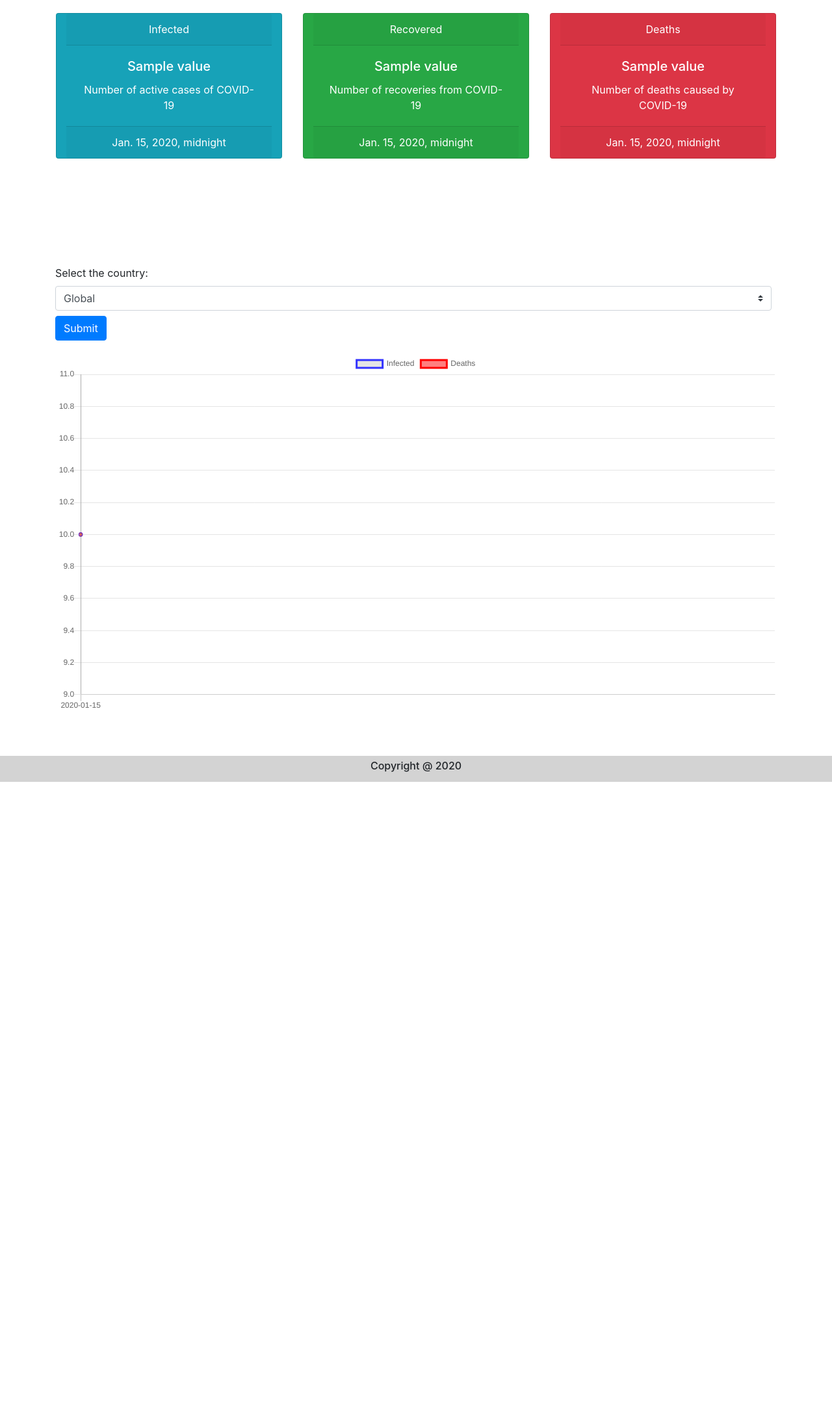
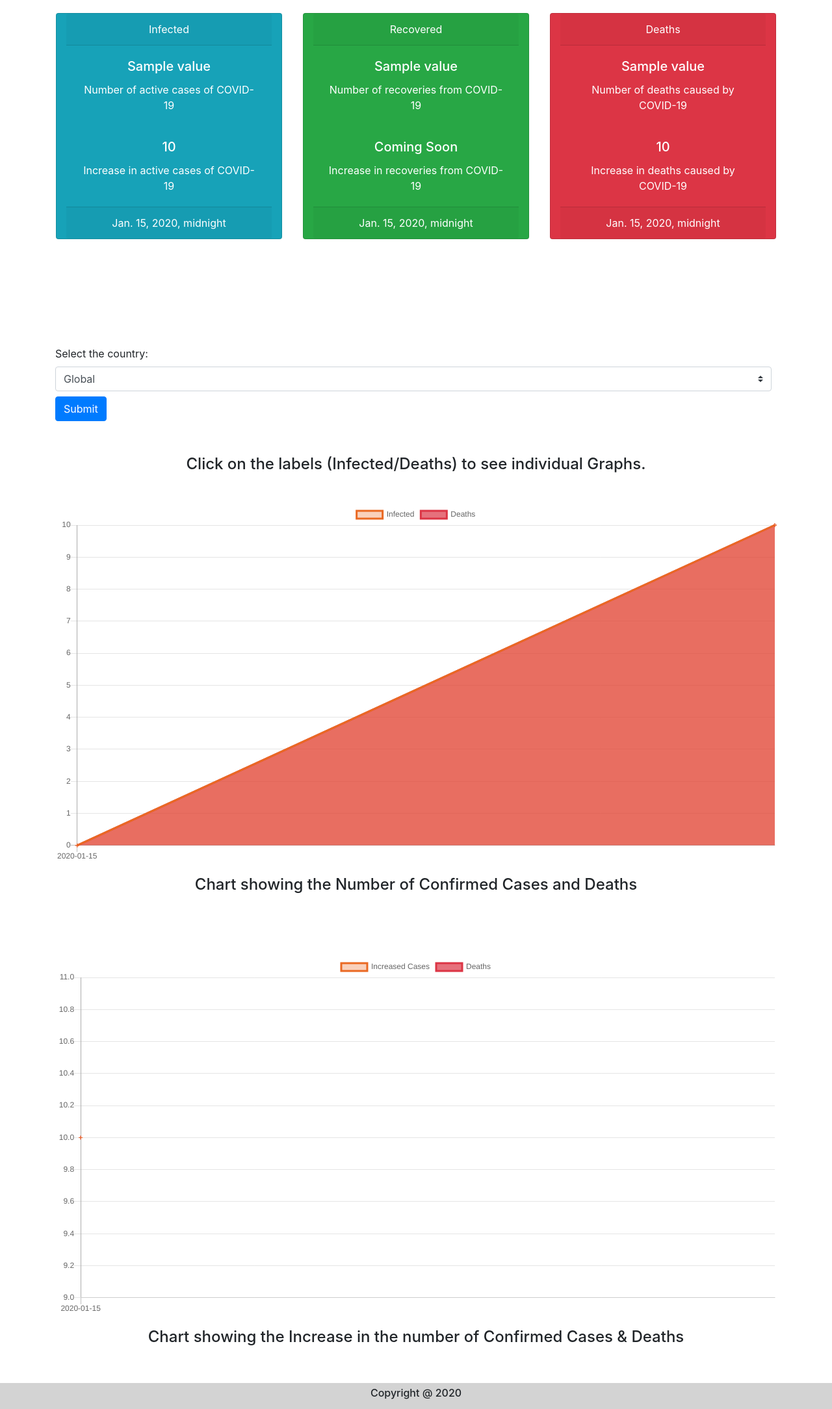
Before and after one commit to rohit3345ks/corona_tracker, a Django app: page / in a window 1280 px wide. Shown: the part 187-2355 px from the top of the page at 65% size. Before the commit the page ends 1390 px from the top, so only its background shows below. Run offline with Django 3.2, Linux system fonts and the light colour scheme; tables that the repository leaves empty hold one stand-in row (values such as "Sample post"); a database or web service that is not in the repository returns one stand-in record (values such as "Sample title"); data that the repository does not hold is empty; some libraries are stand-ins or nearby versions.

Commit message:
Added Increase Insights and Changes since last count

```diff
--- a/app/templates/app/index.html
+++ b/app/templates/app/index.html
@@ -10,6 +10,12 @@
                 <h5 class="card-title">{{confirmedCases}}</h5>
                 <p class="card-text">Number of active cases of COVID-19</p>
             </div>
+            {% if change %}
+            <div class="card-body">
+                <h5 class="card-title">{{confirmed_change}}</h5>
+                <p class="card-text">Increase in active cases of COVID-19</p>
+            </div>
+            {% endif %}
             <div class="card-footer text-white">
                 {{lastUpdate}}
             </div>
@@ -22,6 +28,12 @@
                 <h5 class="card-title">{{recoveredCases}}</h5>
                 <p class="card-text">Number of recoveries from COVID-19</p>
             </div>
+            {% if change %}
+            <div class="card-body">
+                <h5 class="card-title">Coming Soon</h5>
+                <p class="card-text">Increase in recoveries from COVID-19</p>
+            </div>
+            {% endif %}
             <div class="card-footer text-white">
                 {{lastUpdate}}
             </div>
@@ -33,8 +45,13 @@
             <div class="card-body">
                 <h5 class="card-title">{{deathCount}}</h5>
                 <p class="card-text">Number of deaths caused by COVID-19</p>
-
             </div>
+            {% if change %}
+            <div class="card-body">
+                <h5 class="card-title">{{death_change}}</h5>
+                <p class="card-text">Increase in deaths caused by COVID-19</p>
+            </div>
+            {% endif %}
             <div class="card-footer text-white">
                 {{lastUpdate}}
             </div>
@@ -66,14 +83,31 @@
     <a href="{% url 'home' %}" style="font-size:1em;" class="my-2 mx-2">Back to Global</a>
 </div>
 {% endif %}
+<br><br>
+<h4 align='center'>Click on the labels (Infected/Deaths) to see individual Graphs.</h4>
+<br>
+<!-- Chart showing the Infected Cases -->
+
+
 <div class='container my-3'>
         <canvas id="myChart">
 
         </canvas>
 </div>
+<h4 align='center'>Chart showing the Number of Confirmed Cases and Deaths</h4>
+<br><br><br>
+<!-- Chart showing the Increase in Cases -->
+
+<div class='container my-3'>
+        <canvas id="myChart-increase">
+
+        </canvas>
+</div>
+<h4 align='center'>Chart showing the Increase in the number of Confirmed Cases & Deaths</h4>
 <script src="https://cdn.jsdelivr.net/npm/chart.js@2.9.3/dist/Chart.min.js"></script>
 <script>
     var ctx = document.getElementById('myChart').getContext('2d');
+    var ctx2=document.getElementById('myChart-increase').getContext('2d');
     {% if bar %}
         var myBarChart = new Chart(ctx, {
             type: 'bar',
@@ -82,33 +116,54 @@
                 datasets: [{
                     label: 'People',
                     backgroundColor: [
-                        'rgba(0,0,255,0.5)',
-                        'rgba(0,255,0,0.5)',
-                        'rgba(255,0,0,0.5)',
+                        'rgb(23,162,184,0.7)',
+                        'rgb(40,167,69,0.7)',
+                        'rgb(220,53,69,0.7)',
                     ],
                     data: [{{confirmedCases}}, {{recoveredCases}}, {{deathCount}}]
                 }],
             }
         });
         {% else %}
-    var myLineChart = new Chart(ctx, {
+            var myLineChart = new Chart(ctx, {
                         type: 'line',
                         data: {
                             labels: [{% for x in reportDate %}'{{ x|escapejs }}',{% endfor %}],
                             datasets: [{
                                 data: {{ confirmed_total }},
                                 label: 'Infected',
-                                pointStyle: 'rectRounded',
-                                borderColor: '#3333ff',
+                                pointStyle: 'cross',
+                                borderColor: 'rgb(234,105,35)',
+                                backgroundColor:'rgb(234,105,35,0.3)'
                                 }, {
                                 data: {{ deaths_total }},
                                 label: 'Deaths',
-                                pointStyle: 'rectRounded',
-                                borderColor: 'red',
-                                backgroundColor: 'rgba(255,0,0,0.5)',
+                                pointStyle: 'cross',
+                                borderColor: 'rgb(220,53,69)',
+                                backgroundColor: 'rgb(220,53,69,0.7)',
                             }],
                         }
-    });
+            });
+            var myLineChart2 = new Chart(ctx2, {
+                        type: 'line',
+                        data: {
+                            labels: [{% for x in reportDate %}'{{ x|escapejs }}',{% endfor %}],
+                            datasets: [{
+                                data: {{ increase_confirmed }},
+                                label: 'Increased Cases',
+                                pointStyle: 'cross',
+                                borderColor: 'rgb(234,105,35)',
+                                backgroundColor:'rgb(234,105,35,0.3)'
+                                },
+                                {
+                                data: {{ increase_deaths }},
+                                label: 'Deaths',
+                                pointStyle: 'cross',
+                                borderColor: 'rgb(220,53,69)',
+                                backgroundColor: 'rgb(220,53,69,0.7)',
+                            }],
+                        }
+            });
     {% endif %}
 </script>
 {% endblock content %}
--- a/app/views.py
+++ b/app/views.py
@@ -13,16 +13,27 @@ def home(request):
     res2=requests.get(daily_url).json()
     res3=requests.get(countrylist_url).json()['countries']
     reportDate=[]
-    confirmed_total=[]
+    confirmed_total=[0]
+    increase_confirmed=[]
+    # confirmed_total.append(0)
     country_list=[]
-    deaths_total=[]
+    deaths_total=[0]
+    # deaths_total.append(0)
+    recovered_total=[0]
+    recovered_total.append(res['recovered']['value'])
+    increase_recovered=[]
+    increase_recovered.append(recovered_total[-1]-recovered_total[-2])
+    increase_deaths=[]
     for i in res2:
         confirmed_total.append(i['confirmed']['total'])
+        increase_confirmed.append(confirmed_total[-1]-confirmed_total[-2])
         reportDate.append(i['reportDate'])
         deaths_total.append(i['deaths']['total'])
-    date=parse(res['lastUpdate'][:19])
+        increase_deaths.append(deaths_total[-1]-deaths_total[-2])
+        date=parse(res['lastUpdate'][:19])
+    confirmed_change=increase_confirmed[-1]
+    death_change=increase_deaths[-1]
     for i in res3:
-        print(i['name'])
         country_list.append(i['name'])
 
     context={
@@ -31,21 +42,24 @@ def home(request):
         'deathCount':res['deaths']['value'],
         'lastUpdate':date,
         'confirmed_total':confirmed_total,
+        'increase_confirmed':increase_confirmed,
+        'increase_deaths':increase_deaths,
         'deaths_total':deaths_total,
         'reportDate':reportDate,
+        'confirmed_change':increase_confirmed[-1],  # Showing increase in confirmed cases
+        'death_change': increase_deaths[-1],
+        'increase_recovered':increase_recovered[-1],  # Showing increase in death cases
         'country_list':country_list,
+        'change':5,
         'bar':False,
     }
     return render(request,'app/index.html',context)
 def countryInfo(request):
     if request.method=='POST':
         country=request.POST['c_list']
-        print(country)
         country_url=('https://covid19.mathdro.id/api/countries/'+country)
         countrylist_url='https://covid19.mathdro.id/api/countries'
-        print(country_url)
         res4=requests.get(country_url).json()
-        print(res4)
         res3=requests.get(countrylist_url).json()['countries']
         country_list=[]
         for i in res3:
@@ -62,6 +76,7 @@ def countryInfo(request):
             'bar':True,
             'lastUpdate':parse(requests.get('https://covid19.mathdro.id/api').json()['lastUpdate'][:19]),
             'country_list':country_list,
+            'change':0,
         }
         return render(request,'app/index.html',context)
     else:
```
Also changed, not shown: static/icon.png (added).
